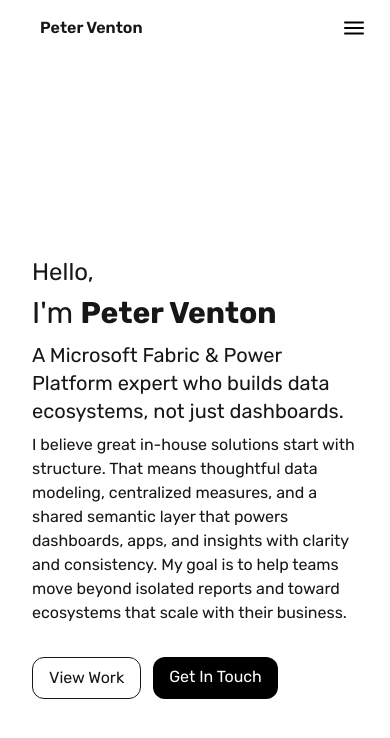
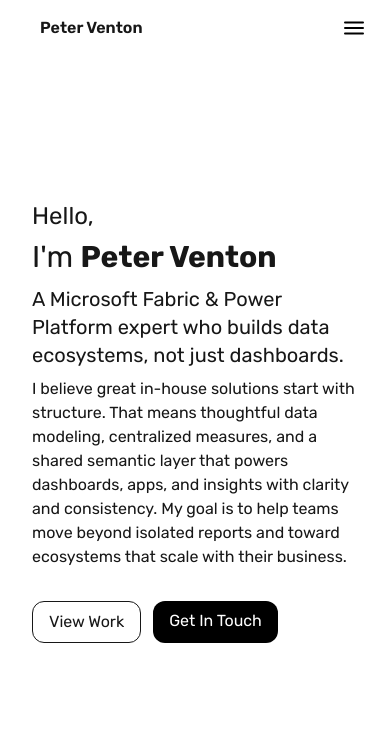
Before and after one commit to PeterSVenton/portfolio, a Next.js app: page / in a window 390 px wide. Shown: the top 738 px of the page. Built offline with nearby package versions, Linux system fonts and the light colour scheme.

Commit message:
mt is always needed, dont now why it was causing layout issues yesterday

```diff
--- a/src/app/page.tsx
+++ b/src/app/page.tsx
@@ -28,7 +28,7 @@
 export default function Hero() {
   return (
     // header is 3.5rem tall so -3.5rem adjusts it so this is h-screen
-    <div className='h-screen w-full lg:mt-[-3.5rem] flex items-center justify-center p-8 relative'>
+    <div className='h-screen w-full mt-[-3.5rem] flex items-center justify-center p-8 relative'>
       <div className='flex flex-col lg:flex-row items-center justify-center lg:gap-30'>
             <HeroMain/>
             <div className="relative hidden lg:block lg:size-96 aspect-square ">
```
